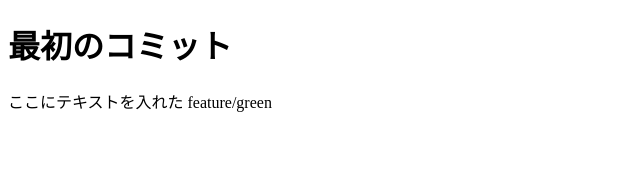
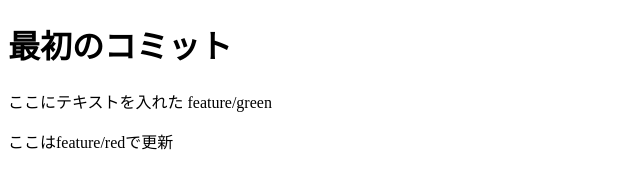
Before and after one commit to zecky1120/first-git, a plain HTML site: page index.html in a window 1280 px wide. Shown: the whole page, without its empty margins (0-640 px from the left). Drawn offline with Linux system fonts and the light colour scheme.

Commit message:
add: greenでコミット02

```diff
--- a/index.html
+++ b/index.html
@@ -12,6 +12,6 @@
 
   <body>
     <p>ここにテキストを入れた feature/green</p>
-
+    <p>ここはfeature/redで更新</p>
   </body>
 </html>
```
